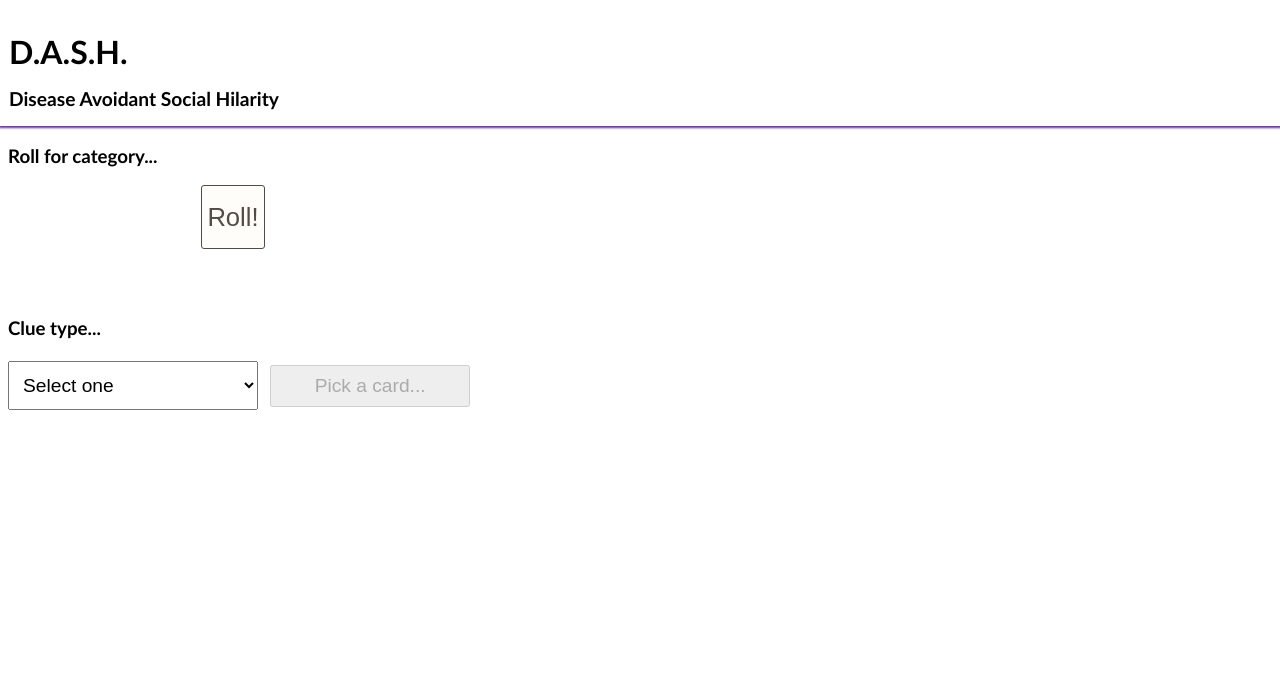
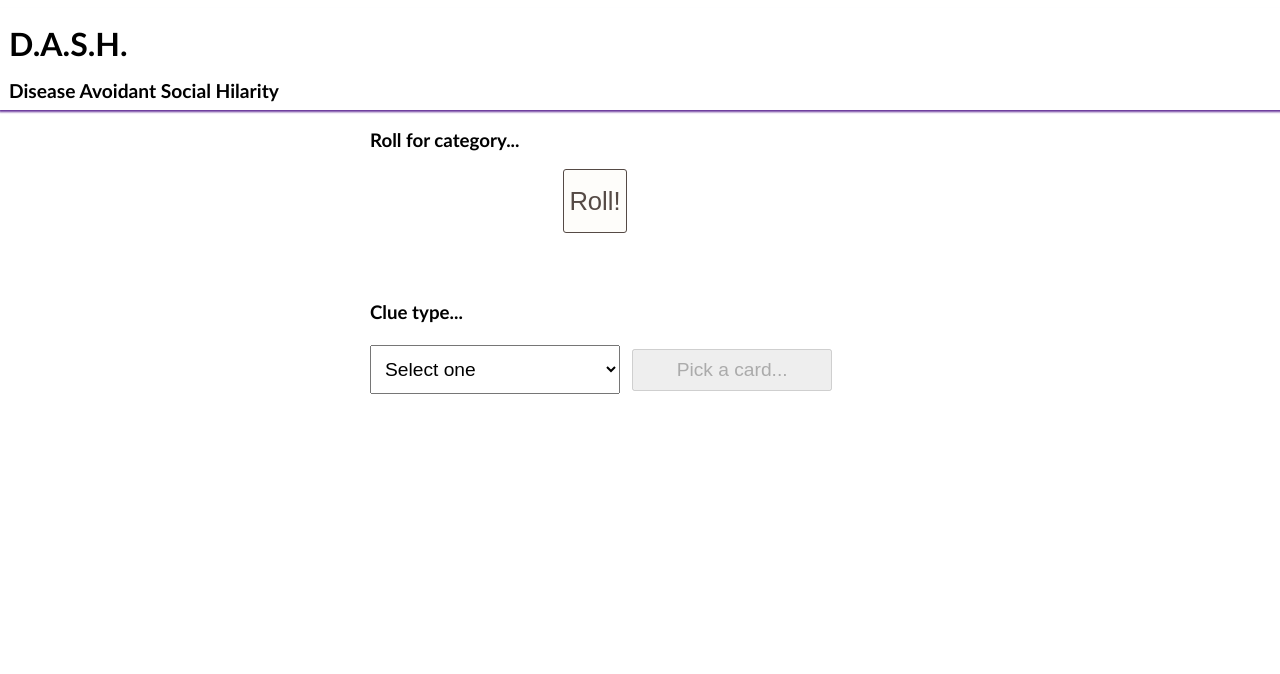
Before and after one commit to earthtone0ne/DASH_pilot, a plain HTML site: page index.html in a window 1280 px wide. Drawn offline with Linux system fonts and the light colour scheme.

Commit message:
center content on page and hell why not add box shadows?

```diff
--- a/dash.css
+++ b/dash.css
@@ -1,10 +1,14 @@
 body {
 	font-family: 'Gill Sans', 'Gill Sans MT', Calibri, 'Trebuchet MS', sans-serif;
+}
+main {
+	margin: 0 auto;
+	max-width: 540px;
 }
 header {
 	width: calc(100% + 18px);
 	margin: 0 -9px 1rem -9px;
-	padding: .5rem 5px;
+	padding: 0 5px;
 	box-shadow: 0px 2px 2px rebeccapurple;
 }
 header h1 {
@@ -52,6 +56,7 @@ header h2 {
 	margin: .5rem .25rem;
 	border-radius: 3px;
 	height: 14rem;
+	box-shadow: 2px 3px 3px gray;
 }
 #resultPane h6 {
 	display: block;
--- a/index.html
+++ b/index.html
@@ -11,6 +11,7 @@
 			<h1>D.A.S.H.</h1>
 			<h2>Disease Avoidant Social Hilarity</h2>
 		</header>
+		<main>
 			<section>
 				<h3>Roll for category...</h3>
 				<div class="dieElementContainer"><button id="dieElement"><span>Roll!</span></button></div>
@@ -29,5 +30,6 @@
 			</section>
 			<button id="revealAnswerButton" style="display:none">Show the answer!</button>
 			<button id="resetPageButton" style="display:none">Next Round</button>
+		</main>
 	</body>
 </html>
```
Lines whose indentation alone changed are shown as unchanged.
